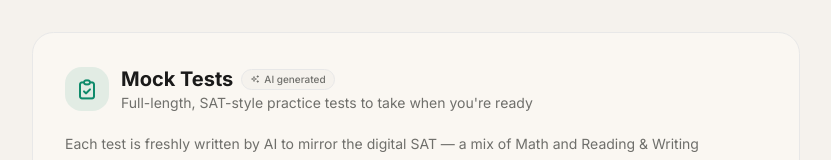
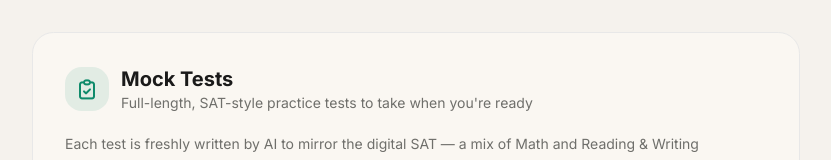
Before and after one commit to bhavishb-24/SATT-TEST2, a Next.js app: page /mocktest-preview in a window 1280 px wide. Shown: the top 160 px of the page, without its empty margins (224-1055 px from the left). Built offline with nearby package versions, Linux system fonts and the light colour scheme.

Commit message:
feat: remove AI-generated badges from components
Co-authored-by: bhavishb-24 <223375882+bhavishb-24@users.noreply.github.com>

```diff
--- a/components/sat/dashboard/flashcards-view.tsx
+++ b/components/sat/dashboard/flashcards-view.tsx
@@ -172,12 +172,7 @@ export function FlashcardsView({ theme, onReview, weakAreas = [] }: FlashcardsVi
               Card {index + 1} of {total}
             </span>
             <span className="flex items-center gap-3">
-              {aiSource && (
-                <span className={cn('flex items-center gap-1 font-medium', theme.accentText)}>
-                  <i className="ti ti-sparkles" aria-hidden="true" />
-                  AI
-                </span>
-              )}
+
               <span className="text-emerald-600 dark:text-emerald-400">
                 {known} known
               </span>
--- a/components/sat/dashboard/mock-test-view.tsx
+++ b/components/sat/dashboard/mock-test-view.tsx
@@ -121,10 +121,6 @@ export function MockTestView({ theme, onAnswer }: MockTestViewProps) {
             <div>
               <div className="flex items-center gap-2">
                 <h2 className="text-xl font-bold text-foreground">Mock Tests</h2>
-                <span className="flex items-center gap-1 rounded-full border border-border bg-background px-2 py-0.5 text-[10px] font-medium text-muted-foreground">
-                  <i className="ti ti-sparkles text-[10px]" aria-hidden="true" />
-                  AI generated
-                </span>
               </div>
               <p className="text-sm text-muted-foreground">
                 Full-length, SAT-style practice tests to take when you&apos;re ready
--- a/components/sat/diagnostic-test.tsx
+++ b/components/sat/diagnostic-test.tsx
@@ -318,14 +318,6 @@ export function DiagnosticTest({
           <span className="text-xs text-muted-foreground">·</span>
           <span className="text-xs font-medium text-muted-foreground">{current.difficulty}</span>
 
-          {/* AI generated badge */}
-          {isAIGenerated && (
-            <span className="flex items-center gap-1 rounded-full border border-border bg-background px-2 py-0.5 text-[10px] font-medium text-muted-foreground">
-              <i className="ti ti-sparkles text-[10px]" aria-hidden="true" />
-              AI Generated
-            </span>
-          )}
-
           {/* Spacer */}
           <div className="ml-auto flex items-center gap-1.5">
             {/* Report button */}
--- a/components/sat/question-card.tsx
+++ b/components/sat/question-card.tsx
@@ -138,12 +138,7 @@ export function QuestionCard({
             {question.difficulty}
           </span>
           <span className="text-xs text-muted-foreground">{question.topic}</span>
-          {isAIGenerated && (
-            <span className="flex items-center gap-1 rounded-full border border-border bg-background px-2 py-0.5 text-[10px] font-medium text-muted-foreground">
-              <i className="ti ti-sparkles text-[10px]" aria-hidden="true" />
-              AI
-            </span>
-          )}
+
         </div>
         <span className="text-xs font-medium text-muted-foreground tabular-nums">
           Q{questionNumber}
```
